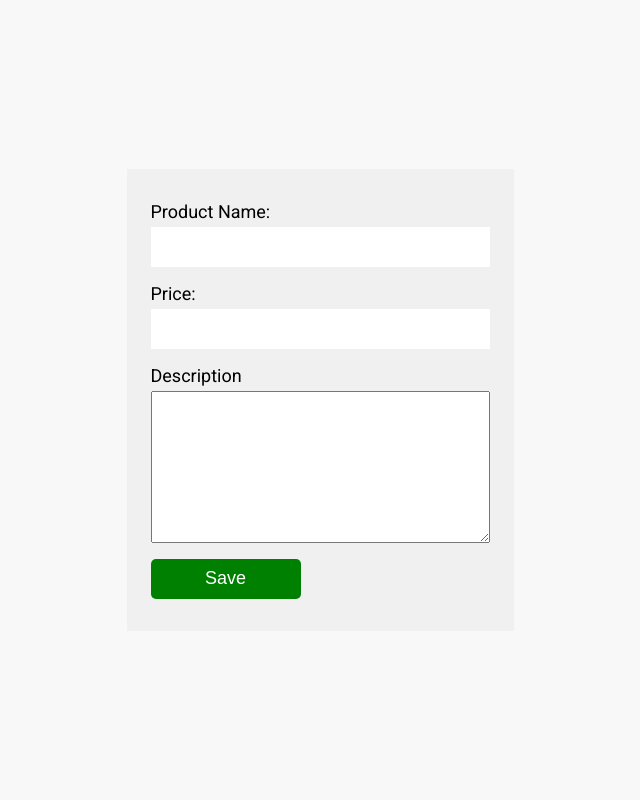
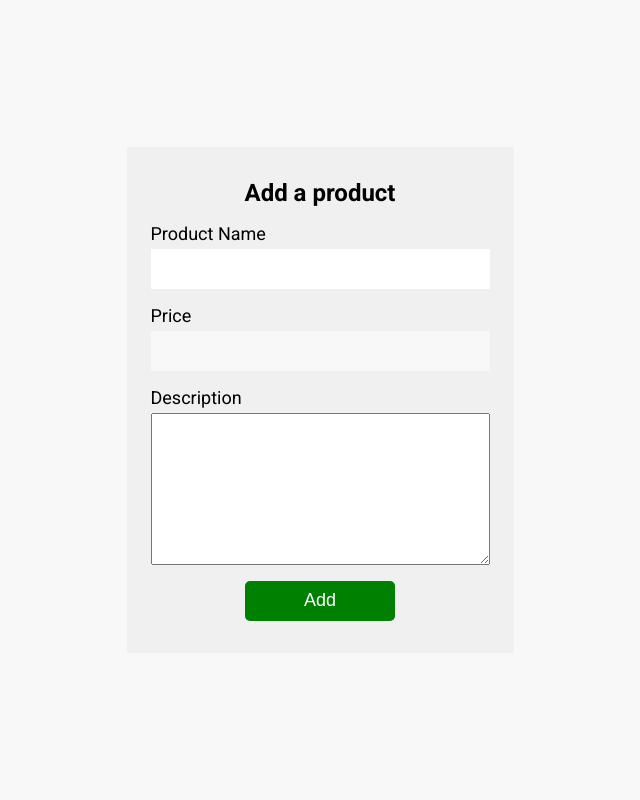
Before and after one commit to abror2142/django-tinymce-integration, a Django app: page /product/create-product/ in a window 1280 px wide. Shown: the whole page, without its empty margins (320-960 px from the left). Run offline with Django 5.2, Linux system fonts and the light colour scheme; some libraries are stand-ins or nearby versions.

Commit message:
Product page, main page Style

```diff
--- a/backend/product/templates/product-form.html
+++ b/backend/product/templates/product-form.html
@@ -7,13 +7,14 @@
 {% block main %}
 <form method='POST' class="form">
     {% csrf_token %}
+    <h2 class="form-title">{{title}}</h2>
     <div class="form-field">
-        <label class="form-label" for="productNameId">Product Name:</label>
+        <label class="form-label" for="productNameId">Product Name</label>
         {{ form.name }}
     </div>
 
     <div class="form-field">
-        <label class="form-label" for="productPriceId">Price:</label>
+        <label class="form-label" for="productPriceId">Price</label>
         {{ form.price }}
     </div>
 
@@ -21,8 +22,8 @@
         <label class="form-label">Description</label>
         {{form.description|safe}}
     </div>
-    <div>
-        <button class="form-submit-btn">Save</button>
+    <div class="form-submit-btn-box">
+        <button class="form-submit-btn">{{button_text}}</button>
     </div>
 </form>
 {% endblock main %}
--- a/backend/product/views.py
+++ b/backend/product/views.py
@@ -1,4 +1,4 @@
-from django.shortcuts import get_object_or_404, render
+from django.shortcuts import get_object_or_404, redirect, render
 from django.http.request import HttpRequest
 from django.http.response import HttpResponse
 from django.http.response import JsonResponse
@@ -28,8 +28,13 @@
         form = ProductForm(request.POST)
         if form.is_valid():
             form.save()
-            return HttpResponse("Saved!")
-    return render(request, 'product-form.html', {"form": form})
+            return redirect('index')
+    state = {
+        "form": form,
+        "button_text": "Add",
+        "title": "Add a product"
+    }
+    return render(request, 'product-form.html', state)
 
 
 def update_product(request: HttpRequest, pk: int):
@@ -37,8 +42,13 @@
     form = ProductForm(request.POST or None, instance=instance)
     if form.is_valid():
         form.save()
-        return HttpResponse("Updated!")
-    return render(request, 'product-form.html', {'form': form})
+        return redirect('index')
+    state = {
+        "form": form,
+        "button_text": "Update",
+        "title": "Update a product"
+    }
+    return render(request, 'product-form.html', state)
 
 
 @csrf_exempt
--- a/backend/static/css/index.css
+++ b/backend/static/css/index.css
@@ -18,10 +18,14 @@
 
 body {
     background-color: #F8F8F8;
+    min-height: 100vh;
+    display: flex;
+    justify-content: center;
+    align-items: center;
 }
 
 .main {
-   height: 100vh;
+   /* height: 100vh; */
     display: flex;
     align-items: center;
     justify-content: center;
@@ -78,6 +117,10 @@
     padding: 2em 1.5em;
 }
 
+.form-title {
+    text-align: center;
+}
+
 .form-field {
     display: flex;
     flex-direction: column;
@@ -98,6 +141,11 @@
     font-weight: 400;
 }
 
+.form-submit-btn-box {
+    display: flex;
+    justify-content: center;
+}
+
 .form-submit-btn {
     height: 40px;
     width: 150px;
@@ -108,3 +156,91 @@
     color: #ffffff;
     outline: none;
 }
+
+/* #################
+    PRODUCT PAGE
+################# */
+
+.product-page {
+    display: flex;
+    gap: 1em;
+    margin: 2em 0;
+}
+
+.product-page-action {
+    width: 60px;
+    display: flex;
+    justify-content: center;
+    background-color: #ffffff;
+}
+
+.product-page-content {
+    display: flex;
+    flex-direction: column;
+    gap: 1em;
+}
+
+.back-button {
+    position: fixed;
+    width: 40px;
+    height: 40px;
+    background-color: #F4F4F4;
+    border-radius: 20px;
+    display: flex;
+    align-items: center;
+    justify-content: center;
+    margin-top: 1em;
+    font-size: 20px;
+}
+
+.back-button:hover {
+    background-color: #F8F8F8;
+    color: blue;
+}
+
+.product-info-box {
+    background-color: #ffffff;
+    width: 100%;
+    display: flex;
+    flex-direction: column;
+    gap: 1em;
+    padding: 1em 1.5em;
+}
+
+.product-info {
+    display: flex;
+    justify-content: space-between;
+    align-items: center;
+}
+
+.product-name  {
+    font-size: 24px;
+    font-weight: 400;
+}
+
+.product-price {
+    display: flex;
+    flex-direction: column;
+    align-items: center;
+    justify-content: center;
+    background-color: #F8F8F8;
+    font-size: 18px;
+    font-weight: 500;
+    color: blue;
+}
+
+.product-added-date {
+    text-align: end;
+    font-weight: 400;
+    color: rgb(131, 131, 131);
+}
+
+.product-description {
+    background-color: #ffffff;
+    padding: 1.5em 2em;
+}
+
+.product-description img {
+    max-width: 600px;
+    height: auto;
+}
```
Also changed, not shown: other parts of backend/static/css/index.css (+37 -2 lines), backend/main/templates/index.html (+14 -2 lines), backend/product/templates/product-list.html (deleted, +0 -9 lines), backend/product/templates/product.html (+25 -3 lines).
